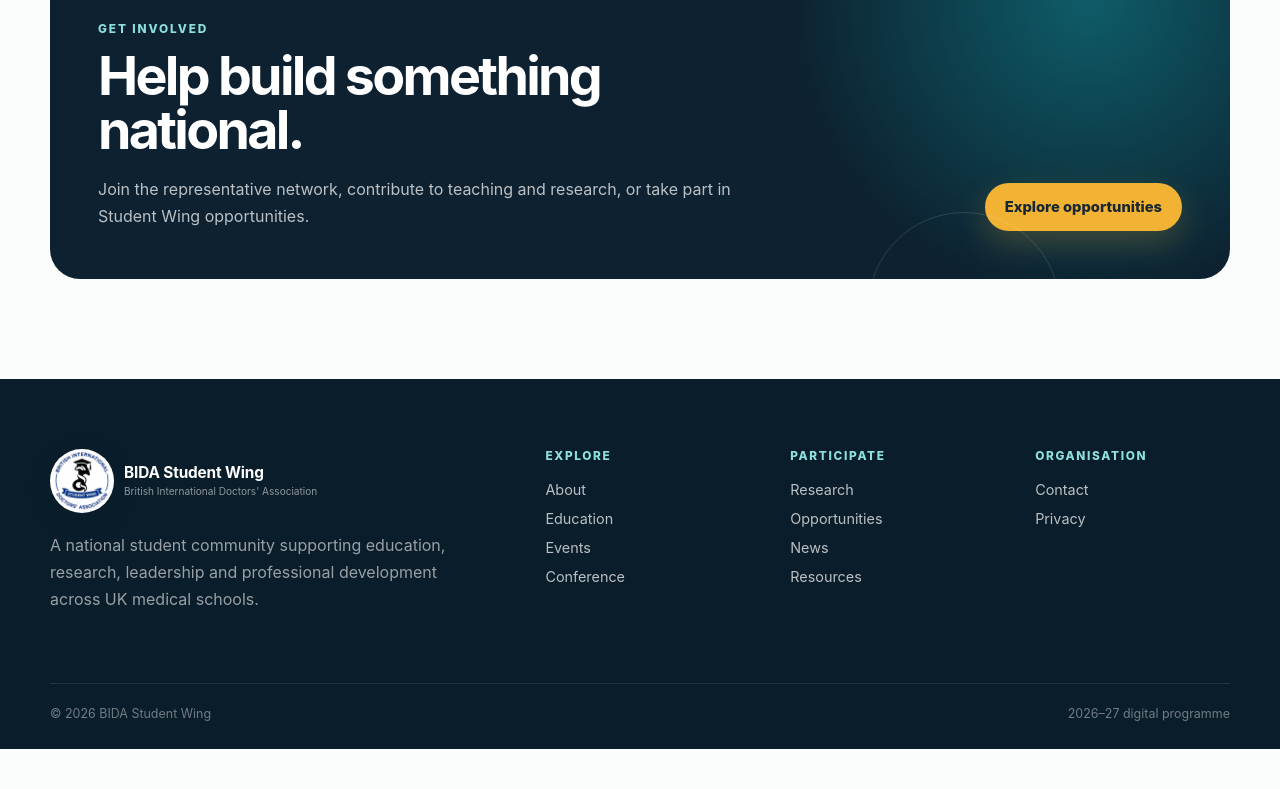
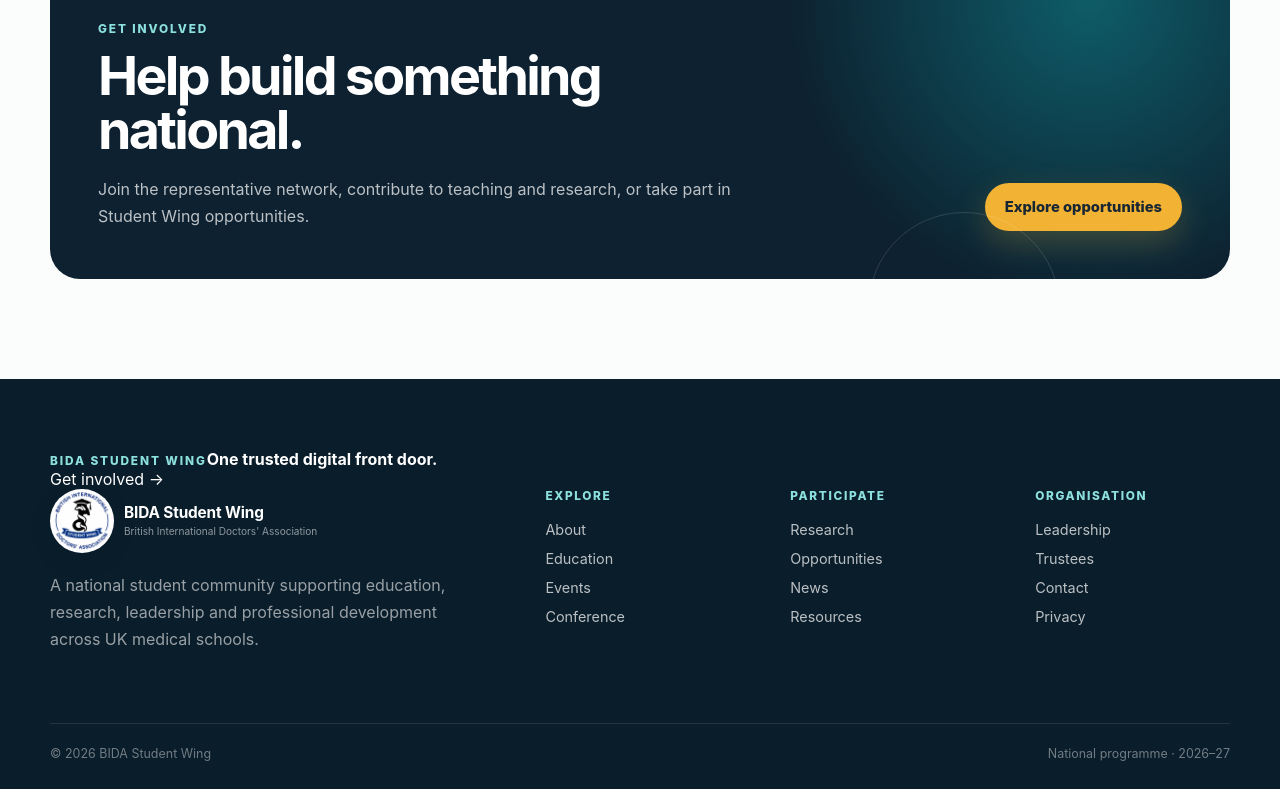
Before and after one commit to faisalmhalnawab/bida-student-wing, a Next.js app: page / in a window 1280 px wide. Shown: the part 4542-5331 px from the top of the page. Before the commit the page ends 5291 px from the top, so only its background shows below. Built offline with nearby package versions, Linux system fonts and the light colour scheme.

Commit message:
Polish site footer and organisation links

```diff
--- a/components/Footer.tsx
+++ b/components/Footer.tsx
@@ -5,6 +5,14 @@ import { navItems } from "@/data/site";
 export function Footer() {
   return (
     <footer className="site-footer">
+      <div className="shell footer-topline">
+        <div>
+          <span className="eyebrow light">BIDA Student Wing</span>
+          <strong>One trusted digital front door.</strong>
+        </div>
+        <Link className="footer-cta" href="/opportunities">Get involved →</Link>
+      </div>
+
       <div className="shell footer-grid">
         <div>
           <div className="brand footer-brand">
@@ -48,6 +56,8 @@ export function Footer() {
         <div>
           <p className="footer-heading">Organisation</p>
           <div className="footer-links">
+            <Link href="/about#leadership">Leadership</Link>
+            <Link href="/about#trustees">Trustees</Link>
             <Link href="/contact">Contact</Link>
             <Link href="/privacy">Privacy</Link>
           </div>
@@ -56,7 +66,7 @@ export function Footer() {
 
       <div className="shell footer-bottom">
         <span>© {new Date().getFullYear()} BIDA Student Wing</span>
-        <span>2026–27 digital programme</span>
+        <span>National programme · 2026–27</span>
       </div>
     </footer>
   );
```
